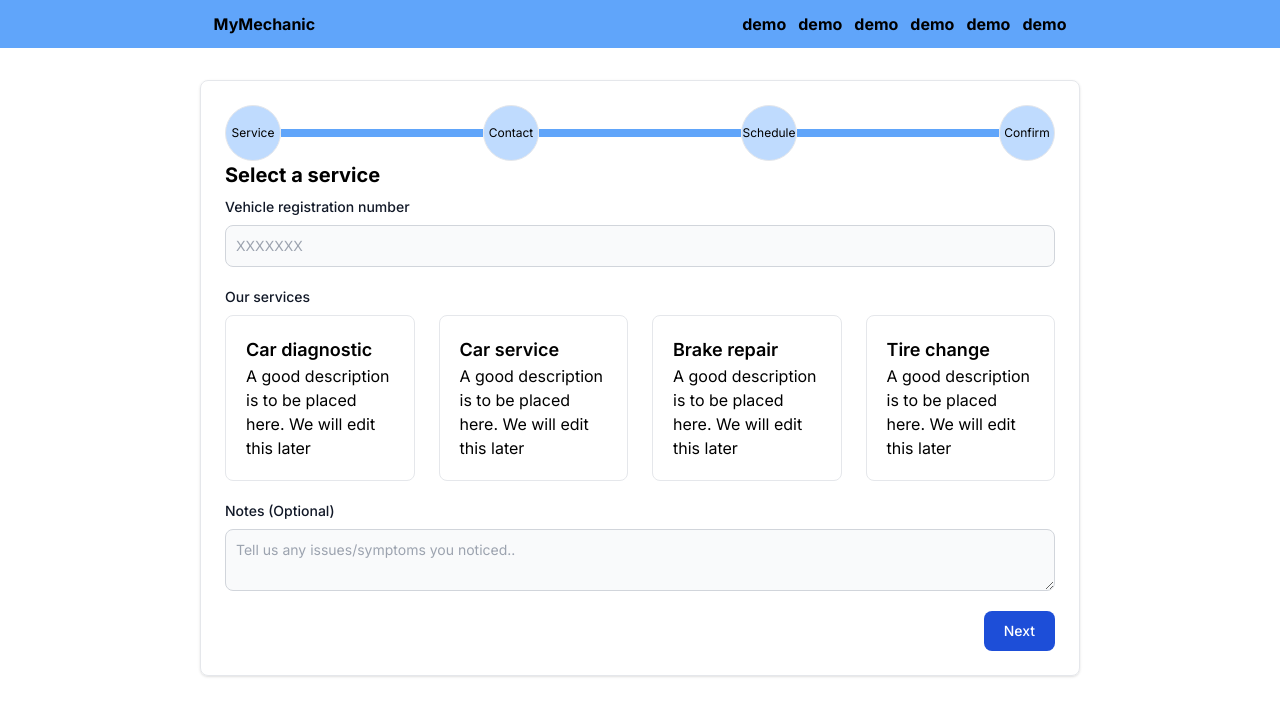
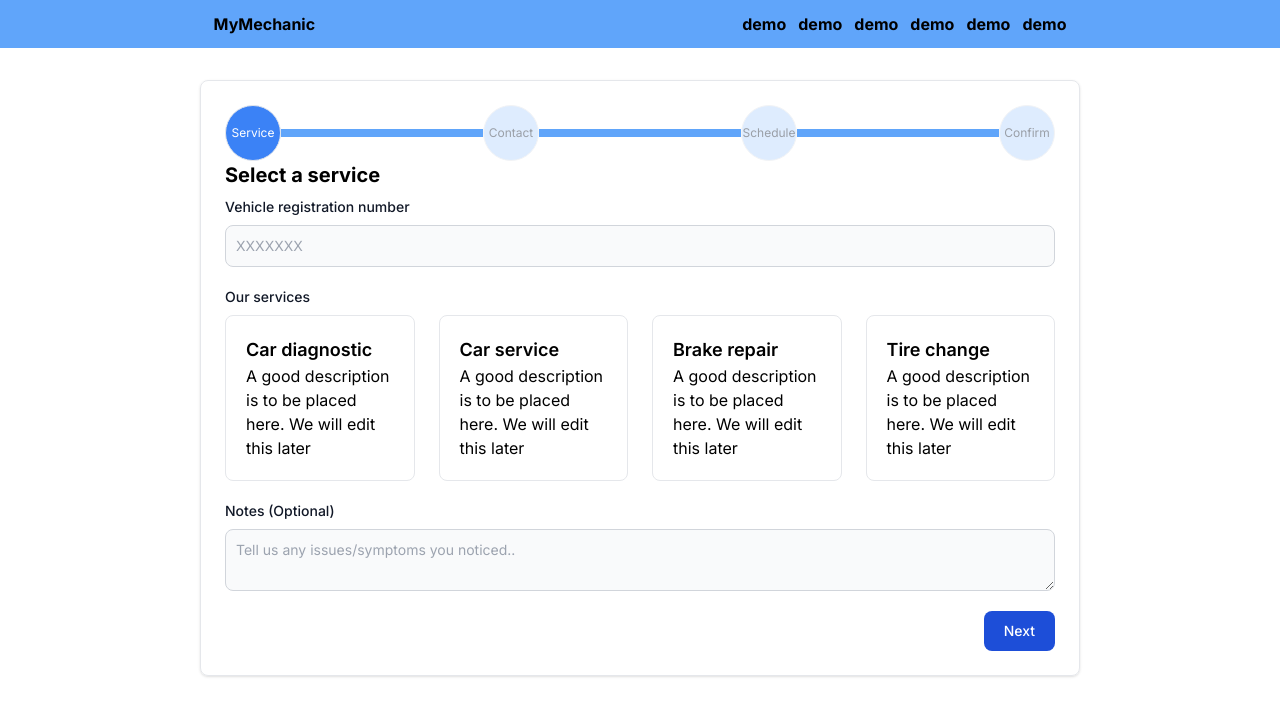
Before and after one commit to rafinutshaw/mymechanic, a Next.js app: page /booking in a window 1280 px wide. Shown: the top 716 px of the page. Built offline with nearby package versions, Linux system fonts and the light colour scheme.

Commit message:
Update stepper

```diff
--- a/src/app/booking/page.tsx
+++ b/src/app/booking/page.tsx
@@ -40,7 +40,6 @@ function Booking() {
 
 
     const goToStep = (newStep: number) => {
-        debugger
         if (newStep <= maxStep) {
             setStep(newStep)
         }
@@ -52,22 +51,24 @@ function Booking() {
     console.log(bookingInfo!!)
     return (
         <div className='mx-auto  card' style={{ maxWidth: 880 }}>
+            {/* stepper  */}
             <div className='flex items-center'>
-                <div className='h-14 w-14 text-xs rounded-full bg-blue-200 border flex justify-center items-center cursor-pointer'
-                    onClick={() => goToStep(0)}
-                >Service</div>
-                <div className='h-2 bg-blue-400 flex-grow'></div>
-                <div className='h-14 w-14 text-xs rounded-full bg-blue-200 border flex justify-center items-center cursor-pointer'
-                    onClick={() => goToStep(1)}
-                >Contact</div>
-                <div className='h-2 bg-blue-400 flex-grow'></div>
-                <div className='h-14 w-14 text-xs rounded-full bg-blue-200 border flex justify-center items-center cursor-pointer'
-                    onClick={() => goToStep(2)}
-                >Schedule</div>
-                <div className='h-2 bg-blue-400 flex-grow'></div>
-                <div className='h-14 w-14 text-xs rounded-full bg-blue-200 border flex justify-center items-center cursor-pointer'
-                    onClick={() => goToStep(3)}
-                >Confirm</div>
+                {Array.from({ length: 4 }).map((_, index) => (
+                    <>
+                        {/* Stepper circle */}
+                        <div
+                            className={`h-14 w-14 text-xs rounded-full border flex justify-center items-center cursor-pointer
+                            ${step === index ? 'bg-blue-500 text-white' : 'bg-blue-200 text-gray-700'}
+                            ${index > maxStep ? 'opacity-50 cursor-not-allowed' : ''}`}
+                            onClick={() => goToStep(index)}
+                            key={index}
+                        >
+                            {['Service', 'Contact', 'Schedule', 'Confirm'][index]}
+                        </div>
+                        {/* Stepper line (except after the last step) */}
+                        {index !== 3 && <div className='h-2 bg-blue-400 flex-grow'></div>}
+                    </>
+                ))}
             </div>
             <div className={`${step == 0 ? 'block' : 'hidden'}`}>
                 <BookingServiceForm onNext={goNext} />
```
